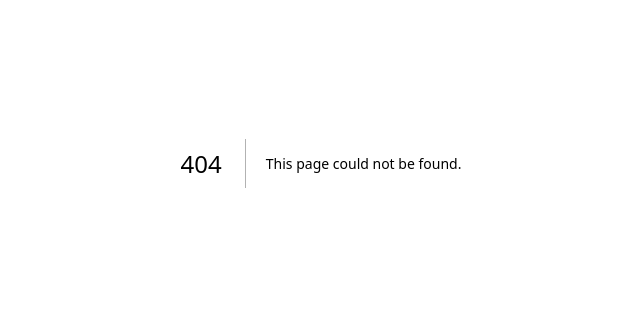
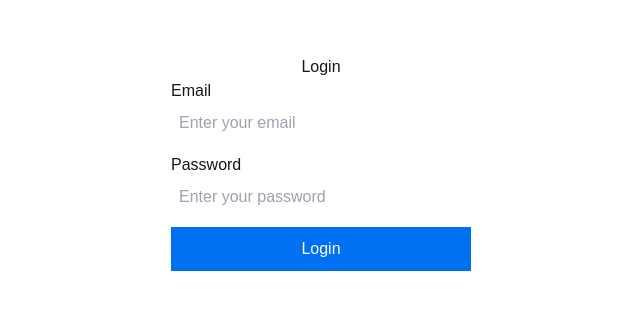
Before and after one commit to Alanningar/libraryApp, a Next.js app: page /login in a window 1280 px wide. Before the commit this address had no page. Shown: the part 237-546 px from the top of the page, without its empty margins (319-959 px from the left). Built offline with nearby package versions, Linux system fonts and the light colour scheme.

Commit message:
Building login comp

```diff
--- /dev/null
+++ b/src/app/book/page.tsx
@@ -0,0 +1,28 @@
+import Books from "@/comps/BookView";
+
+const books = [
+  {
+      image: "/images/book1.jpg",
+      title: "Book One",
+      author: "Author One",
+      releaseInfo: "2021"
+  },
+  {
+      image: "/images/book2.jpg",
+      title: "Book Two",
+      author: "Author Two",
+      releaseInfo: "2020"
+  },
+  {
+      image: "/images/book3.jpg",
+      title: "Book Three",
+      author: "Author Three",
+      releaseInfo: "2019"
+  }
+];
+
+export default function Home() {
+  return (
+   <Books books={books}/>
+  );
+}
--- /dev/null
+++ b/src/app/login/page.tsx
@@ -0,0 +1,20 @@
+// src/app/login/page.tsx
+
+export default function LoginPage() {
+    return (
+      <div style={{ display: "flex", flexDirection: "column", alignItems: "center", justifyContent: "center", height: "100vh" }}>
+        <h1>Login</h1>
+        <form style={{ display: "flex", flexDirection: "column", width: "300px" }}>
+          <label htmlFor="email">Email</label>
+          <input type="email" id="email" placeholder="Enter your email" required style={{ marginBottom: "10px", padding: "8px" }} />
+
+          <label htmlFor="password">Password</label>
+          <input type="password" id="password" placeholder="Enter your password" required style={{ marginBottom: "10px", padding: "8px" }} />
+
+          <button type="submit" style={{ padding: "10px", backgroundColor: "#0070f3", color: "white", border: "none", cursor: "pointer" }}>
+            Login
+          </button>
+        </form>
+      </div>
+    );
+  }
--- a/src/app/page.tsx
+++ b/src/app/page.tsx
@@ -1,28 +1,8 @@
 import Books from "../comps/BookView.js";
 
-const books = [
-  {
-      image: "/images/book1.jpg",
-      title: "Book One",
-      author: "Author One",
-      releaseInfo: "2021"
-  },
-  {
-      image: "/images/book2.jpg",
-      title: "Book Two",
-      author: "Author Two",
-      releaseInfo: "2020"
-  },
-  {
-      image: "/images/book3.jpg",
-      title: "Book Three",
-      author: "Author Three",
-      releaseInfo: "2019"
-  }
-];
 
 export default function Home() {
   return (
-   <Books books={books}/>
+   <h1>Tane har en liten pp </h1>
   );
 }
```
Also changed, not shown: src/comps/BookView.js (+3 -8 lines), src/comps/Login.js (added, +20 -0 lines).
